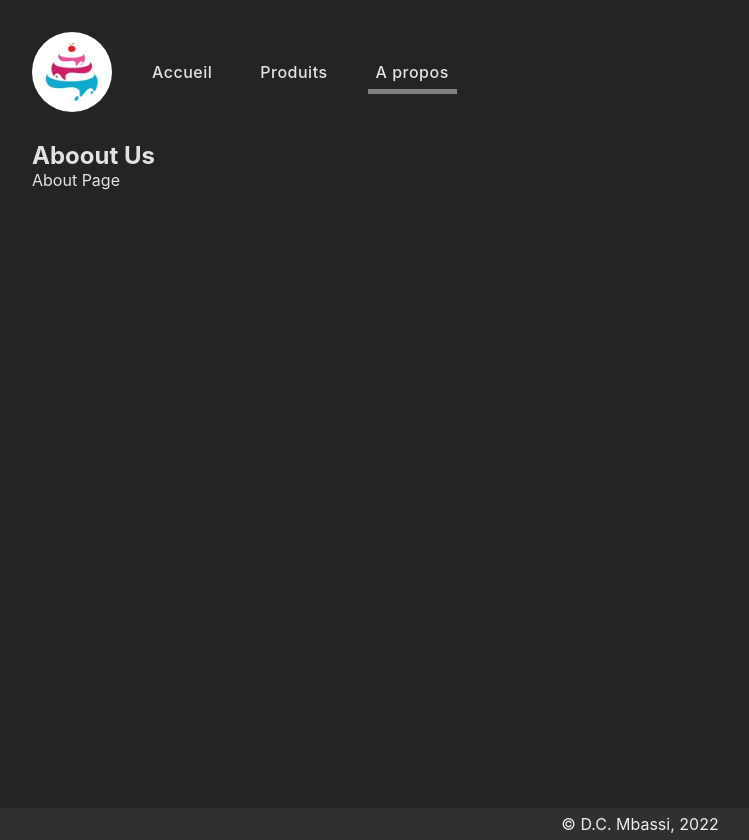
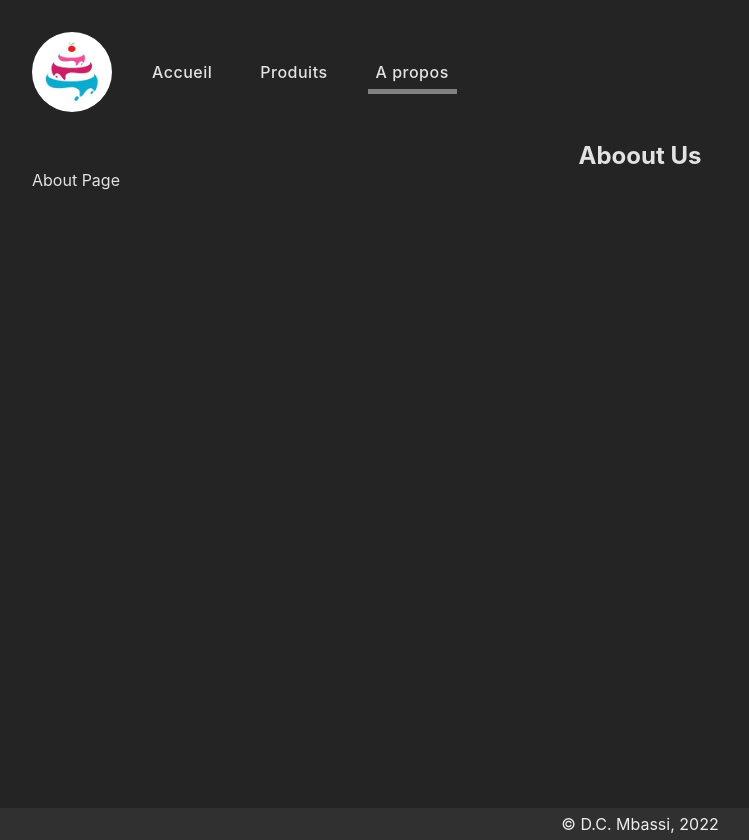
Before and after one commit to dcmbassi/decadent-desserts, a React (Vite) app: page /about in a window 1280 px wide. Shown: the whole page, without its empty margins (0-749 px from the left). Built offline with nearby package versions, Linux system fonts and the light colour scheme.

Commit message:
fix: Set up CSS module for About page

```diff
--- /dev/null
+++ b/src/pages/about/About.module.css
@@ -0,0 +1,3 @@
+.heading {
+    text-align: center;
+}
--- a/src/pages/about/About.tsx
+++ b/src/pages/about/About.tsx
@@ -1,8 +1,9 @@
+import styles from './About.module.css'
 
 const About = () => {
     return (
         <>
-            <h2>Aboout Us</h2>
+            <h2 className={styles.heading}>Aboout Us</h2>
             <div>About Page</div>
         </>
     )
```
